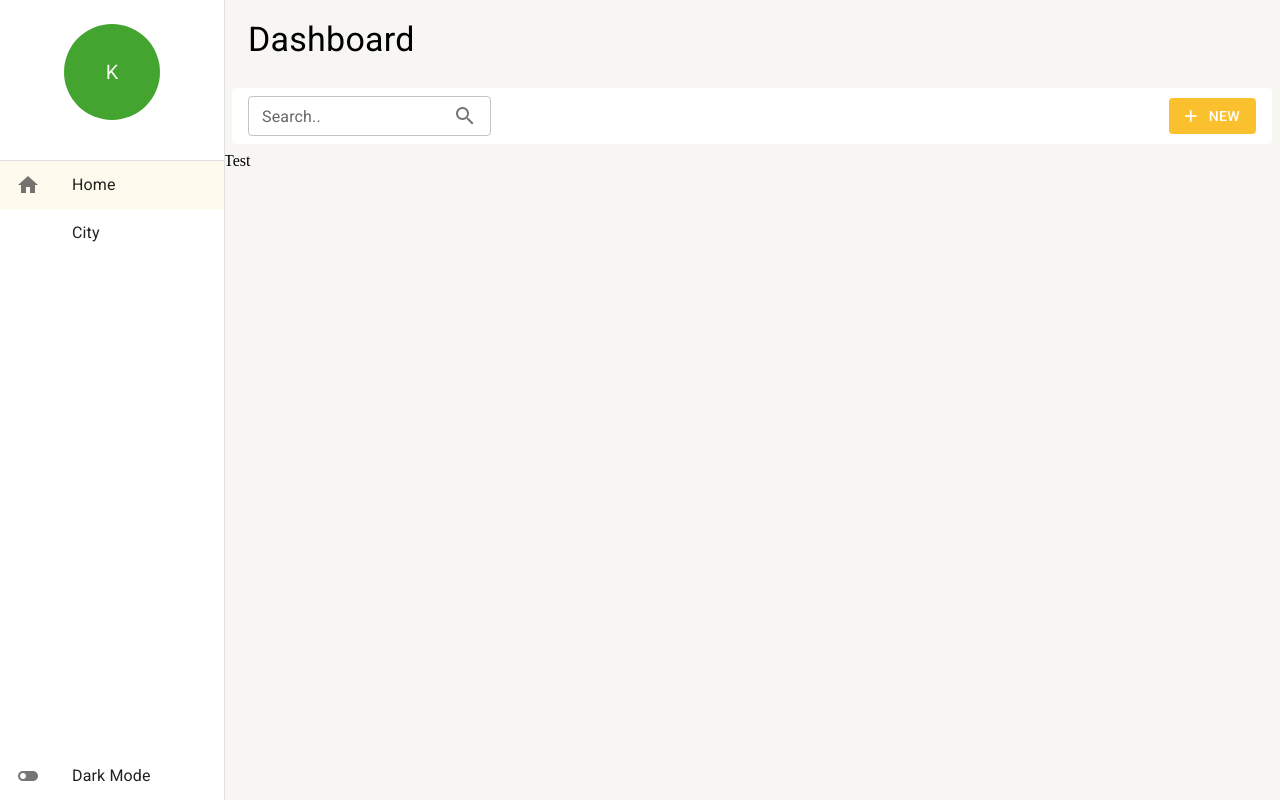
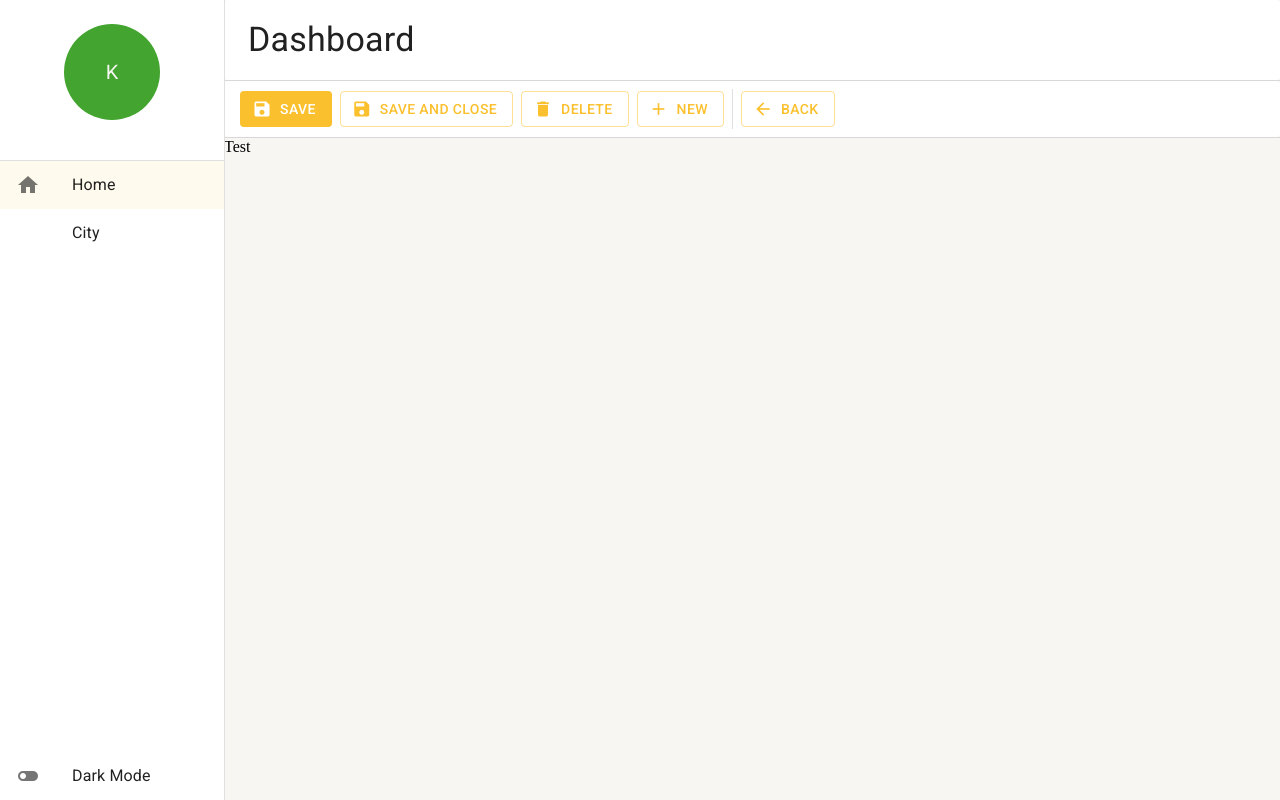
Before and after one commit to kirksahdo/city-count, a React (Create React App) app: page / in a window 1280 px wide. Built offline with nearby package versions, Linux system fonts and the light colour scheme.

Commit message:
feat: add detail bar

```diff
--- a/src/pages/Dashboard/index.tsx
+++ b/src/pages/Dashboard/index.tsx
@@ -1,30 +1,9 @@
-import { useState, useCallback } from 'react';
-
 import { BasePageLayout } from '../../shared/layouts';
-import { ListingBar } from '../../shared/components';
+import { DetailBar } from '../../shared/components';
 
 export const Dashboard: React.FC = () => {
-  const [searchText, setSearchText] = useState('');
-
-  const handleSearch =  useCallback((newText: string) => {
-    setSearchText(newText);
-  }, []);
-
-  const handleAdd = useCallback(() => {
-    console.log('Add');
-  }, []);
-
   return (
-    <BasePageLayout
-      title="Dashboard"
-      toolBar={
-        <ListingBar
-          searchText={searchText}
-          onChangeSearchText={handleSearch}
-          onClickAdd={handleAdd}
-          showInputSearch
-        />
-      }>
+    <BasePageLayout title="Dashboard" toolBar={<DetailBar />}>
       Test
     </BasePageLayout>
   );
--- /dev/null
+++ b/src/shared/components/DetailBar/index.tsx
@@ -0,0 +1,61 @@
+import { Box, Button, Divider, Icon, Paper, useTheme } from '@mui/material';
+
+export const DetailBar: React.FC = () => {
+
+  const theme = useTheme();
+
+  return (
+    <Box
+      component={Paper}
+      display="flex"
+      alignItems="center"
+      elevation={0}
+      gap={1}
+      height={theme.spacing(5)}
+      padding={1}
+      paddingX={2}
+    >
+      <Button
+        color="primary"
+        disableElevation
+        variant="contained"
+        startIcon={<Icon>save</Icon>}
+      >
+        Save
+      </Button>
+      <Button
+        color="primary"
+        disableElevation
+        variant="outlined"
+        startIcon={<Icon>save</Icon>}
+      >
+        Save and Close
+      </Button>
+      <Button
+        color="primary"
+        disableElevation
+        variant="outlined"
+        startIcon={<Icon>delete</Icon>}
+      >
+        Delete
+      </Button>
+      <Button
+        color="primary"
+        disableElevation
+        variant="outlined"
+        startIcon={<Icon>add</Icon>}
+      >
+        New
+      </Button>
+      <Divider variant='middle' orientation="vertical" />
+      <Button
+        color="primary"
+        disableElevation
+        variant="outlined"
+        startIcon={<Icon>arrow_back</Icon>}
+      >
+        Back
+      </Button>
+    </Box>
+  );
+};
--- a/src/shared/components/index.ts
+++ b/src/shared/components/index.ts
@@ -1,2 +1,3 @@
 export * from './LateralMenu';
 export * from './ListingBar';
+export * from './DetailBar';
--- a/src/shared/layouts/BasePageLayout/index.tsx
+++ b/src/shared/layouts/BasePageLayout/index.tsx
@@ -1,6 +1,8 @@
 import {
+  Divider,
   Icon,
   IconButton,
+  Paper,
   Typography,
   useMediaQuery,
   useTheme,
@@ -21,8 +23,10 @@ export const BasePageLayout: React.FC<IBasePageLayoutProps> = ({
   const smDown = useMediaQuery(theme.breakpoints.down('sm'));
 
   return (
-    <Box height="100%" display="flex" flexDirection="column" gap={1}>
+    <Box height="100%" display="flex" flexDirection="column">
       <Box
+        component={Paper}
+        elevation={0}
         sx={{
           paddingX: 3,
           paddingY: 1,
@@ -46,7 +50,13 @@ export const BasePageLayout: React.FC<IBasePageLayoutProps> = ({
           {title}
         </Typography>
       </Box>
-      {toolBar && <Box>{toolBar}</Box>}
+      {toolBar && (
+        <>
+          <Divider />
+          <Box>{toolBar}</Box>
+        </>
+      )}
+      <Divider />
       <Box flex={1} overflow="auto">
         {children}
       </Box>
```
